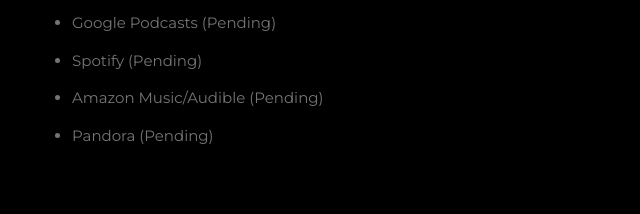
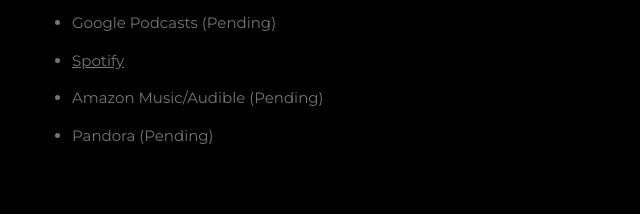
Before and after one commit to michaelowen37/violent_delights_podcast, a plain HTML site: page index.html in a window 1280 px wide. Shown: the part 1396-1610 px from the top of the page, 178-818 px from the left. Drawn offline with nearby package versions, Linux system fonts and the light colour scheme.

Commit message:
Add files via upload

```diff
--- a/index.html
+++ b/index.html
@@ -113,7 +113,9 @@
          <li>Google Podcasts (Pending)</li>
       </ul>
       <ul>
-         <li>Spotify (Pending)</li>
+         <li>
+           <a href="https://open.spotify.com/show/4GOQ1gMLPwy3usuxQQ73Sy?si=K9wck8uiSAifRes5PsixNg" target="_blank">Spotify</a>
+         </li>
       </ul>
       <ul>
          <li>Amazon Music/Audible (Pending)</li>
```
